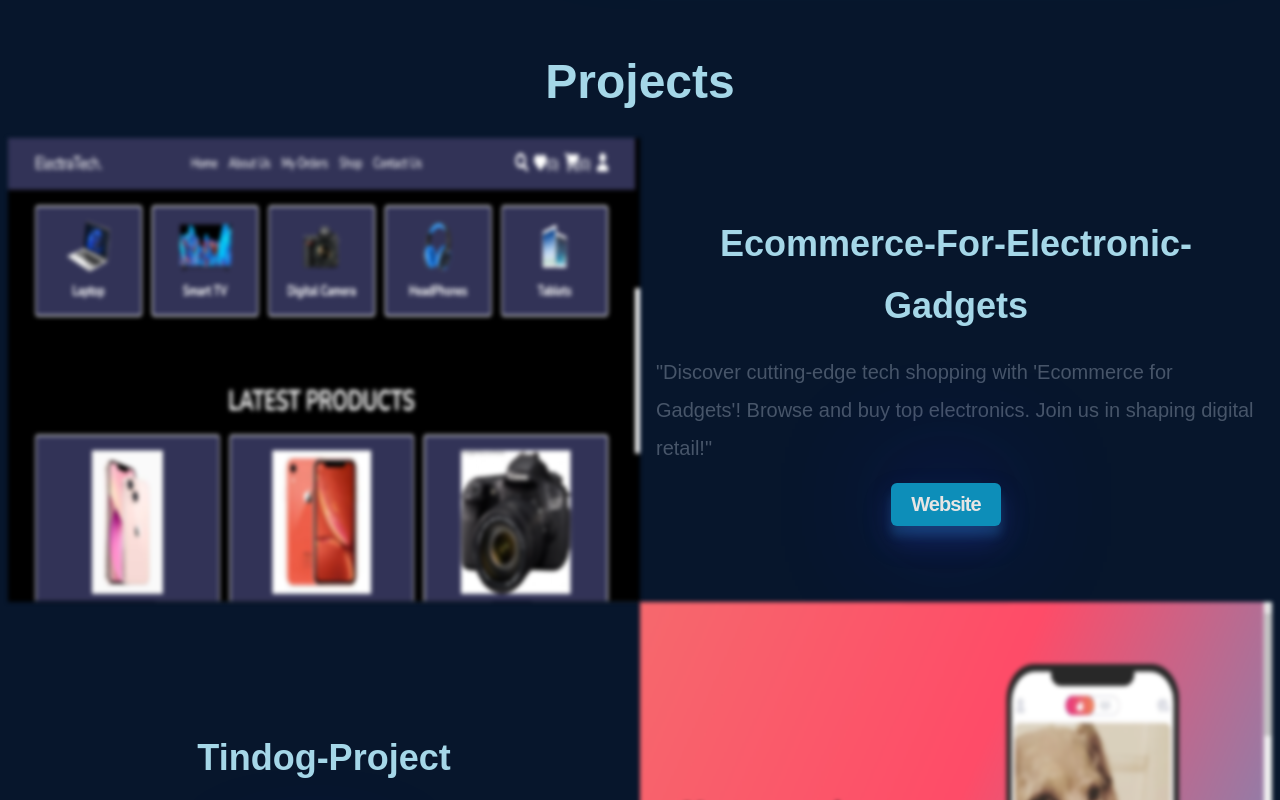
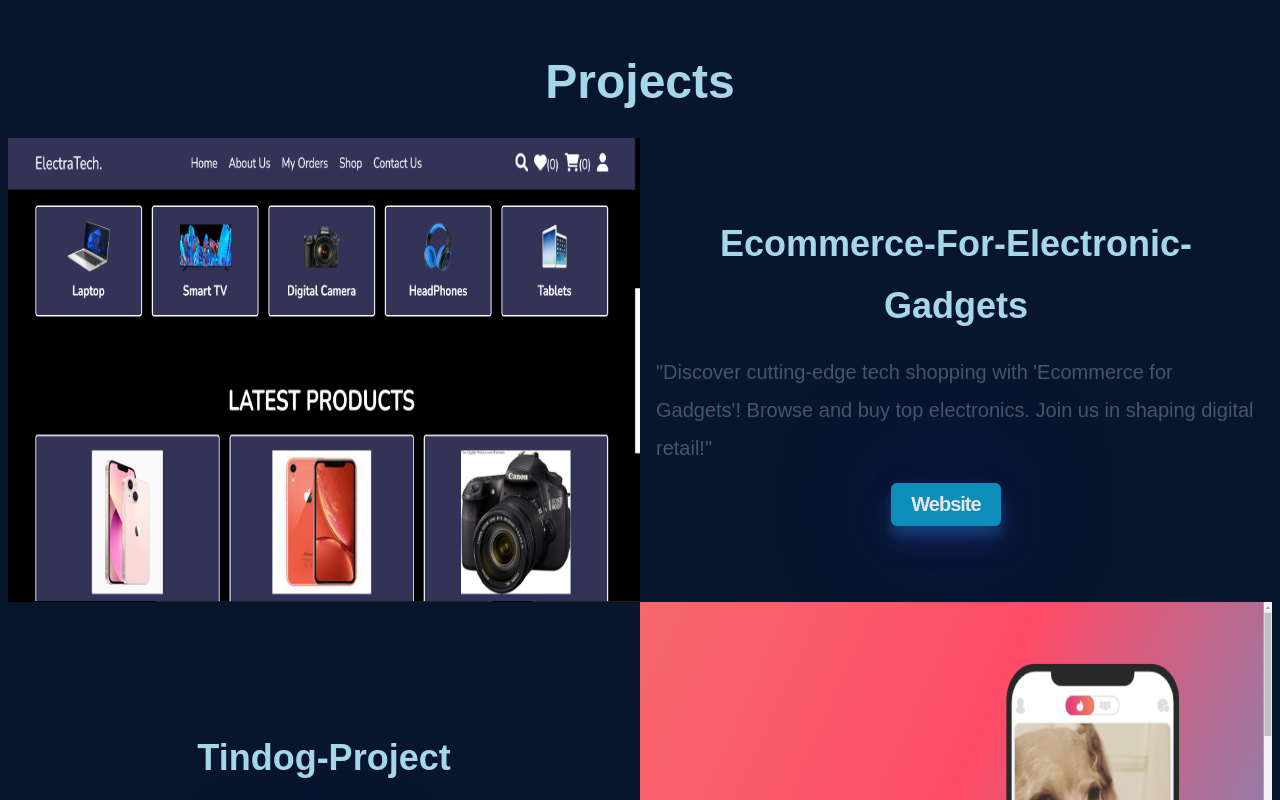
Before and after one commit to MohammedGhayaz/Portfolio-Web, a plain HTML site: page index.html in a window 1280 px wide. Shown: the part 1660-2460 px from the top of the page. Drawn offline with Linux system fonts and the light colour scheme; a web font is replaced by a local one.

Commit message:
Removed blur images

```diff
--- a/styles/style.css
+++ b/styles/style.css
@@ -425,13 +425,10 @@
 .project__s-image
 {
     height: 58vh;
-    filter: blur(2px);
-    transition: all .3s ease;
+
 
 }
-.project__s-image:hover{
-    filter: blur(0px);
-}
+
 
 
 
```
